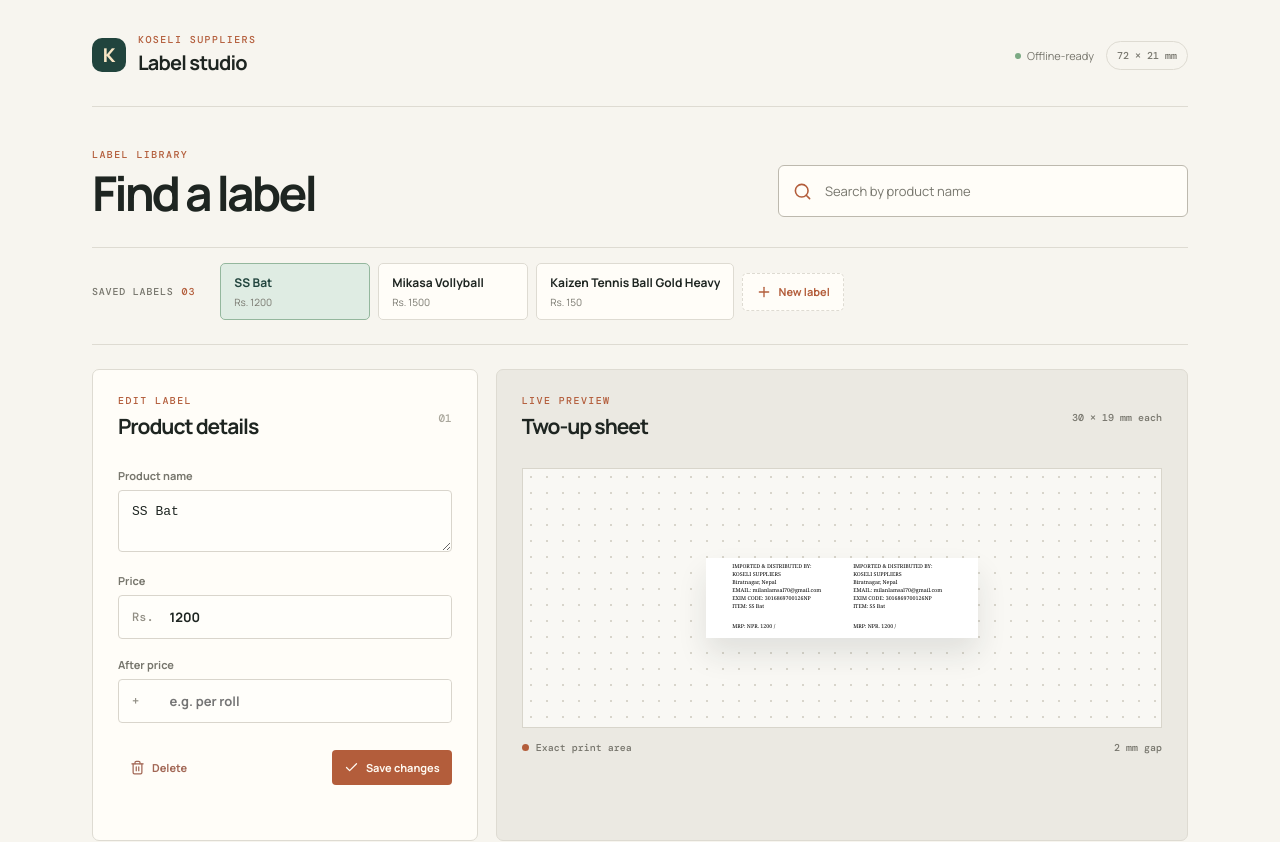
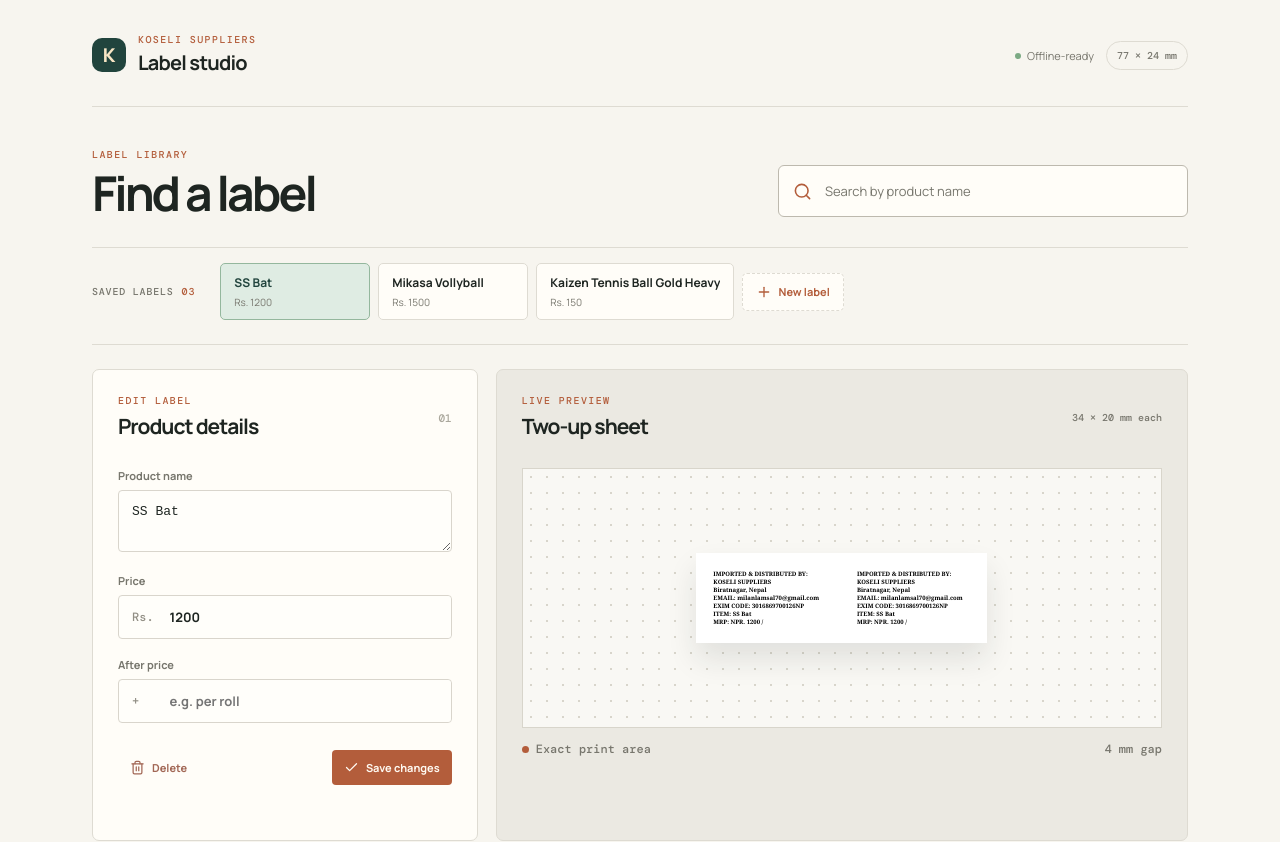
Before and after one commit to blendjam/label-printer, a React (Vite) app: page / in a window 1280 px wide. Shown: the top 842 px of the page. Built offline with nearby package versions, Linux system fonts and the light colour scheme.

Commit message:
update size

```diff
--- a/package.json
+++ b/package.json
@@ -6,7 +6,7 @@
   "scripts": {
     "dev": "vite",
     "build": "tsc -b && vite build",
-    "deploy": "npx wrangler pages deploy ./dist",
+    "deploy": "npm run build && npx wrangler pages deploy ./dist",
     "preview": "vite preview"
   },
   "dependencies": {
--- a/src/App.tsx
+++ b/src/App.tsx
@@ -6,8 +6,8 @@ import { Check, ChevronRight, Download, FileText, Plus, Search, Trash2, X } from
 type Label = { id: string; name: string; price: string; priceSuffix: string };
 
 const STORAGE_KEY = "label-studio-labels";
-const PAGE_WIDTH_MM = 72;
-const PAGE_HEIGHT_MM = 21;
+const PAGE_WIDTH_MM = 77;
+const PAGE_HEIGHT_MM = 24;
 const INITIAL_LABELS: Label[] = [
   { id: "1", name: "SS Bat", price: "1200", priceSuffix: "" },
   { id: "2", name: "Mikasa Vollyball", price: "1500", priceSuffix: "" },
@@ -100,7 +100,7 @@ export default function App() {
     setIsExporting(true);
     setExportMessage("");
     try {
-      const EXPORT_SCALE = 4;
+      const EXPORT_SCALE = 8;
       const canvas = await html2canvas(sheetRef.current, {
         scale: EXPORT_SCALE,
         backgroundColor: "#ffffff",
@@ -115,8 +115,8 @@ export default function App() {
         format: [pdfWidth, pdfHeight],
         compress: false,
       });
-      pdf.addImage(canvas.toDataURL("image/png"), "PNG", 0, 0, pdfWidth, pdfHeight, undefined, "SLOW");
-      pdf.save(`label-${activeLabel.name}-${activeLabel.price}`);
+      pdf.addImage(canvas.toDataURL("image/png"), "PNG", 0, 0, pdfWidth, pdfHeight, undefined);
+      pdf.save(`${activeLabel.name}-${activeLabel.price}${activeLabel.id}`);
       setExportMessage("PDF opened and downloaded");
     } catch (error) {
       console.error("PDF export failed", error);
@@ -139,7 +139,9 @@ export default function App() {
         </div>
         <div className="topbar-actions">
           <span className="status-dot">Offline-ready</span>
-          <span className="format-pill">72 × 21 mm</span>
+          <span className="format-pill">
+            {PAGE_WIDTH_MM} × {PAGE_HEIGHT_MM} mm
+          </span>
         </div>
       </header>
 
@@ -245,7 +247,7 @@ export default function App() {
               <p className="section-kicker">LIVE PREVIEW</p>
               <h3>Two-up sheet</h3>
             </div>
-            <span className="preview-size">30 × 19 mm each</span>
+            <span className="preview-size">34 × 20 mm each</span>
           </div>
           <div className="preview-stage">
             <StickerSheet ref={sheetRef} name={name} price={price} priceSuffix={priceSuffix} />
@@ -254,7 +256,7 @@ export default function App() {
             <span>
               <span className="caption-dot" /> Exact print area
             </span>
-            <span>2 mm gap</span>
+            <span>4 mm gap</span>
           </div>
         </section>
       </section>
--- a/src/styles.css
+++ b/src/styles.css
@@ -390,9 +390,9 @@ footer,
   display: flex;
   align-items: center;
   justify-content: center;
-  gap: 2mm;
-  width: 72mm;
-  height: 21mm;
+  width: 77mm;
+  height: 24mm;
+  gap: 4mm;
   background: white;
   box-shadow: 0 16px 30px #1e25211c;
 }
@@ -401,9 +401,9 @@ footer,
   flex-direction: column;
   align-items: center;
   justify-content: center;
-  width: 30mm;
-  height: 19mm;
-  padding: 0mm 2mm 1mm 2mm;
+  width: 34mm;
+  height: 20mm;
+  padding-left: 2mm;
   overflow: hidden;
   color: black;
   background: white;
@@ -413,12 +413,9 @@ footer,
   display: block;
   width: 100%;
   min-width: 0;
-  font-size: 4pt;
-  font-weight: 400;
+  font-size: 4.5pt;
+  font-weight: 700;
   line-height: 6pt;
-}
-.price-tag {
-  margin-top: auto;
 }
 .sticker-item {
   overflow-wrap: normal;
@@ -430,7 +427,7 @@ footer,
   padding-top: 13px;
   color: var(--muted);
   font:
-    500 10px "DM Mono",
+    500 12px "DM Mono",
     monospace;
 }
 .preview-caption span:first-child {
```
Also changed, not shown: 1 other file (tests, documents, lock files or other folders).
